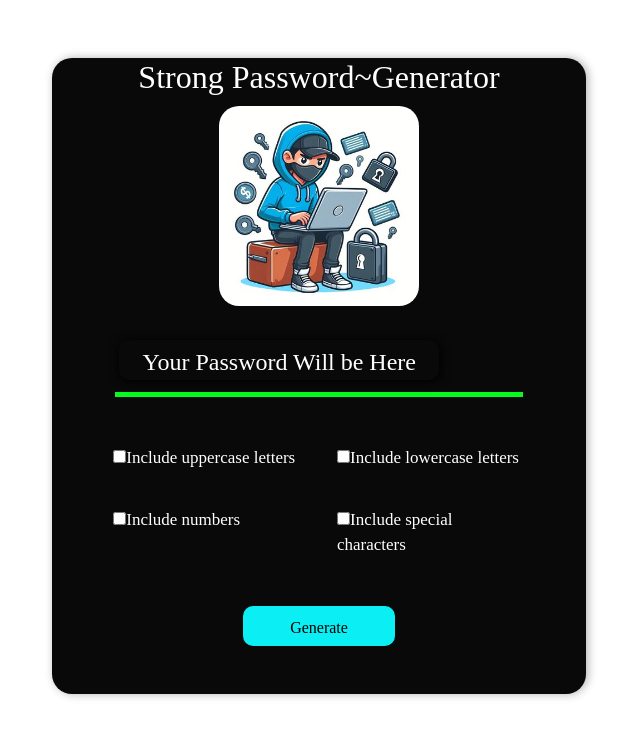
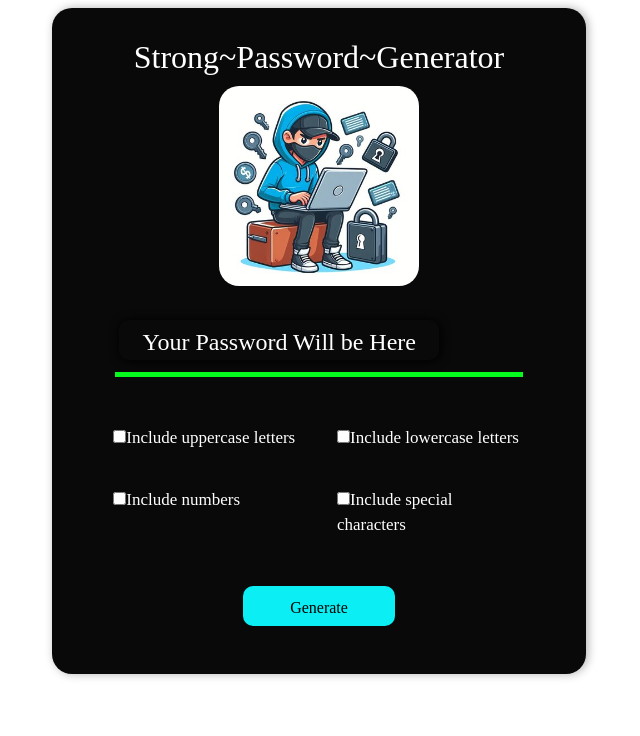
Before and after one commit to SamuelAsmare/password, a React (Create React App) app: page / in a window 1280 px wide. Shown: the top 736 px of the page, without its empty margins (321-961 px from the left). Built offline with nearby package versions, Linux system fonts and the light colour scheme.

Commit message:
padding updated

```diff
--- a/src/App.css
+++ b/src/App.css
@@ -2,7 +2,7 @@
   font-family:'Times New Roman', Times, serif;
   height: auto;
   width: 100%;
-  padding-top:50px;
+  padding-top:0px;
   display:flex;
   flex-direction:column;
   justify-content:center;
@@ -17,7 +17,7 @@
   }
 }
 .container{
-  padding-top:0px;
+  padding-top:30px;
   margin:auto;
   width: 100%;
   display:flex;
--- a/src/App.js
+++ b/src/App.js
@@ -59,7 +59,7 @@ const copy=()=>{
        <div className="container col-11 col-md-10 col-lg-5 mt-0 mt-sm-2 ">
             {/* Image     */}
                     <div className="imagediv mb-0 mt-0">
-                      <h2 class="col-11 text-center p-0 m-0">Strong Password~Generator</h2>
+                      <h2 class="col-11 text-center p-0 m-0">Strong~Password~Generator</h2>
                      <img src="/hacker.jpg" className="image m-0" alt="little hacker guy"/>
 
                     </div>
```
